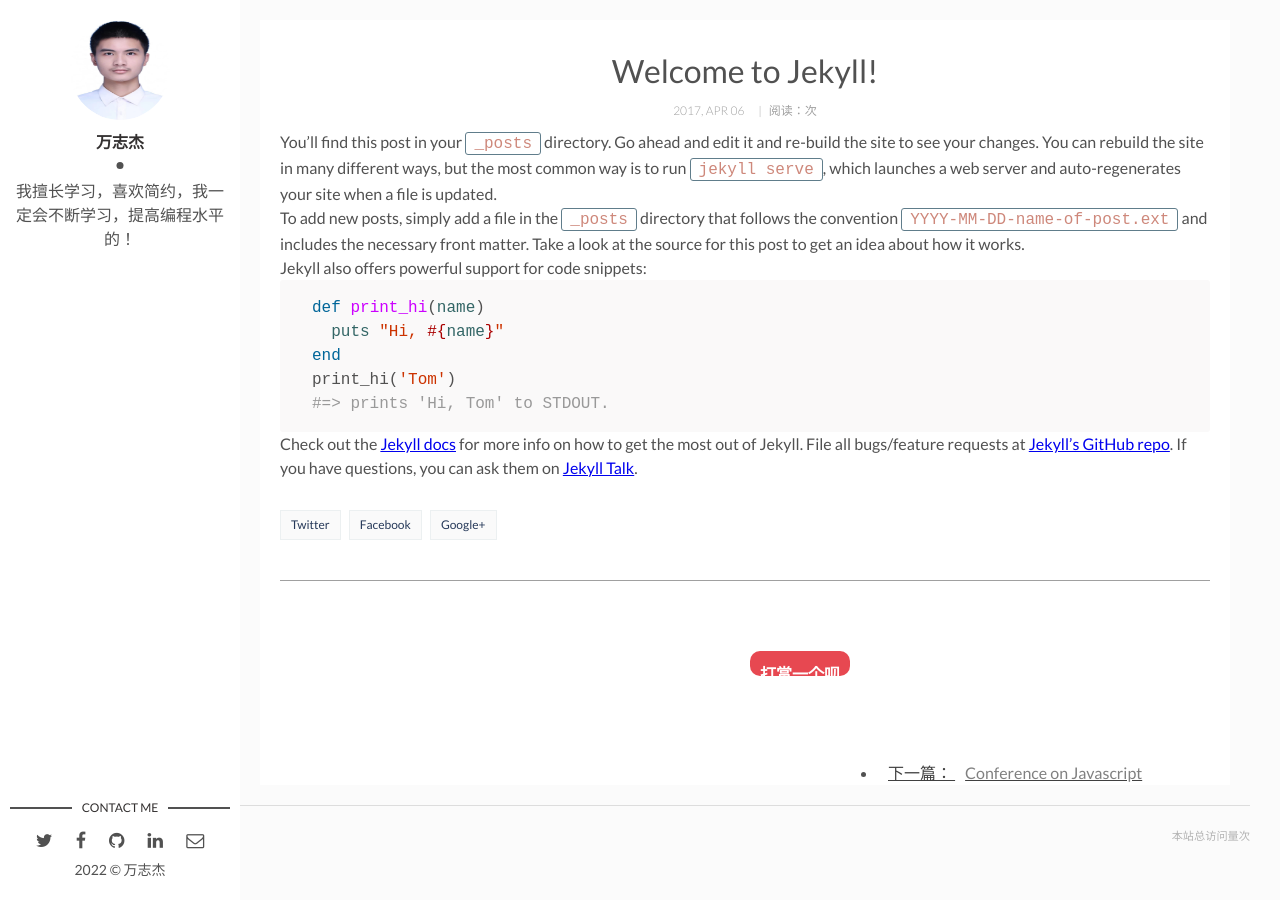
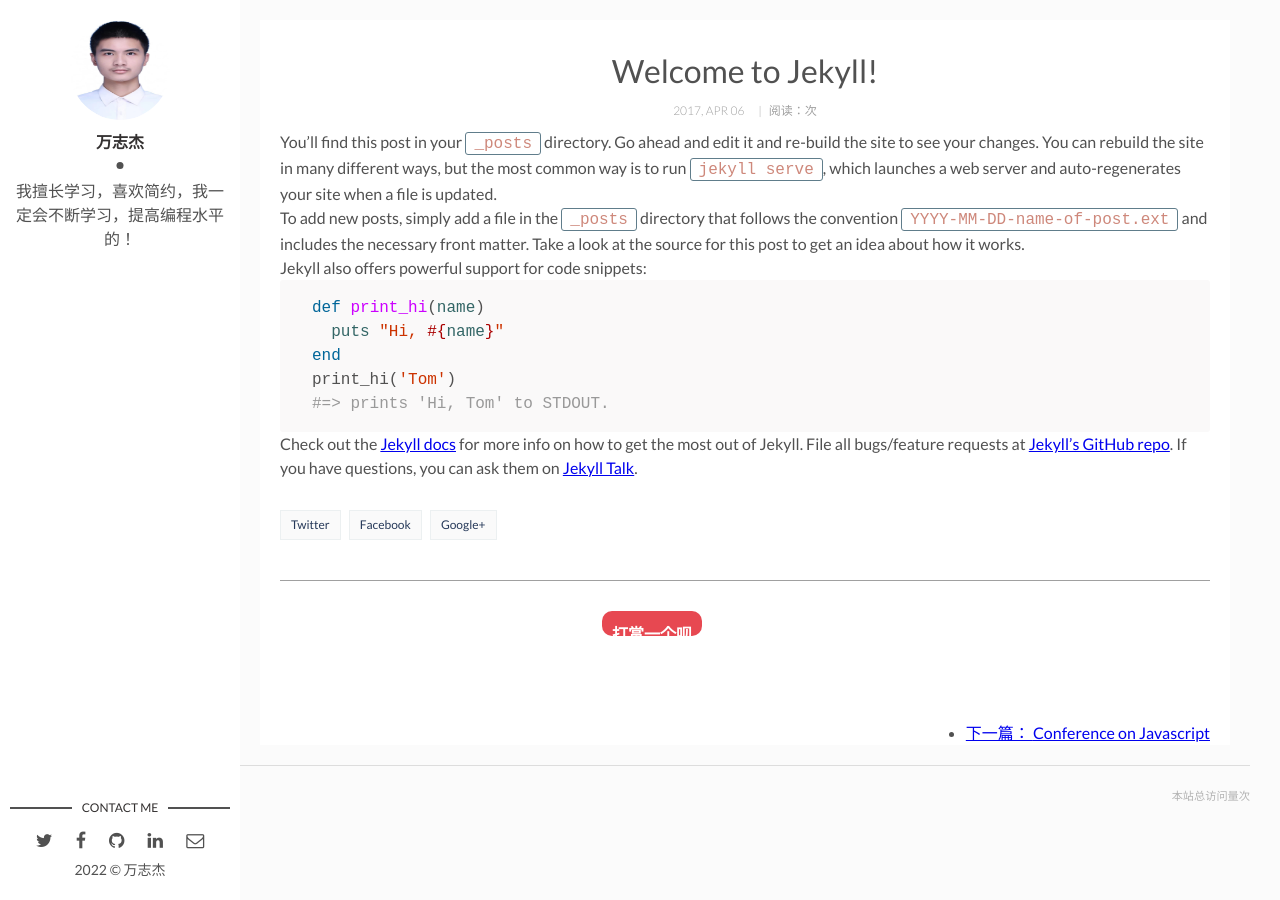
Before and after one commit to 19991010wan/19991010wan-Blog, a Jekyll site: the page built from _posts/2017-04-06-welcome-to-jekyll.markdown, in a window 1280 px wide. Built offline with Jekyll 4.4.1, drawn with Linux system fonts in a browser that asks for light colours; nearby versions of some CDN libraries; comment, search, counter and statistics services are not loaded.

Commit message:
update new-old

```diff
--- a/_includes/new-old.html
+++ b/_includes/new-old.html
@@ -1,4 +1,4 @@
-<section class="sec-content">
+<section>
 
             <div class="content-play">
               <p><a href="javascript:void(0)" onclick="dashangToggle()" class="dashang" title="打赏，支持一下">打赏一个呗</a></p>
@@ -38,7 +38,6 @@
             <div style="text-align:center;margin:50px 0; font:normal 14px/24px 'MicroSoft YaHei';"></div>
 
             <style type="text/css">
-                .sec-content{padding: 20px;padding-left: 260px}
               .content-play{width:80%;margin-top: 20px;margin-bottom: 10px;height:40px;}
               .hide_box-play{z-index:999;filter:alpha(opacity=50);background:#666;opacity: 0.5;-moz-opacity: 0.5;left:0;top:0;height:99%;width:100%;position:fixed;display:none;}
               .shang_box-play{width:540px;height:540px;padding:10px;background-color:#fff;border-radius:10px;position:fixed;z-index:1000;left:50%;top:50%;margin-left:-280px;margin-top:-280px;border:1px dotted #dedede;display:none;}
@@ -49,7 +48,7 @@
                 margin-right: 10px;margin-top: 20px;
               }
               .shang_logo{display:block;text-align:center;margin:20px auto;}
-              .shang_tit-play{width: 100%;height: 75px;text-align: center;line-height: 66px;color: #a3a3a3;font-size: 16px;background: url('/images/payimg/cy-reward-title-bg.jpg');font-family: 'Microsoft YaHei';margin-top: 7px;margin-right:2px;}
+              .shang_tit-play{width: 100%;height: 75px;text-align: center;line-height: 66px;color: #a3a3a3;font-size: 16px;background: url("{{site.baseurl}}/assets/img/payimg/cy-reward-title-bg.jpg");font-family: 'Microsoft YaHei';margin-top: 7px;margin-right:2px;}
               .shang_tit-play p{color:#a3a3a3;text-align:center;font-size:16px;}
               .shang_payimg{width:140px;padding:10px;padding-left: 80px; /*border:6px solid #EA5F00;**/margin:0 auto;border-radius:3px;height:140px;display:inline-block;}
               .shang_payimg img{display:inline-block;margin-right:10px;float:left;text-align:center;width:140px;height:140px; }
@@ -60,7 +59,7 @@
               .shang_info-play p,.shang_info-play a{color:#C3C3C3;text-align:center;font-size:12px;text-decoration:none;line-height:2em;}
             </style>
 
-       <ul class="pager">
+       <ul class="paper_pre_next">
         {% if page.previous.url %}
         <li class="previous">
             <a href="{{ page.previous.url | prepend: site.baseurl | replace: '//', '/' }}" data-toggle="tooltip" data-placement="top" title="{{page.previous.title}}">上一篇：  <span>{{page.previous.title}}</span>
```
